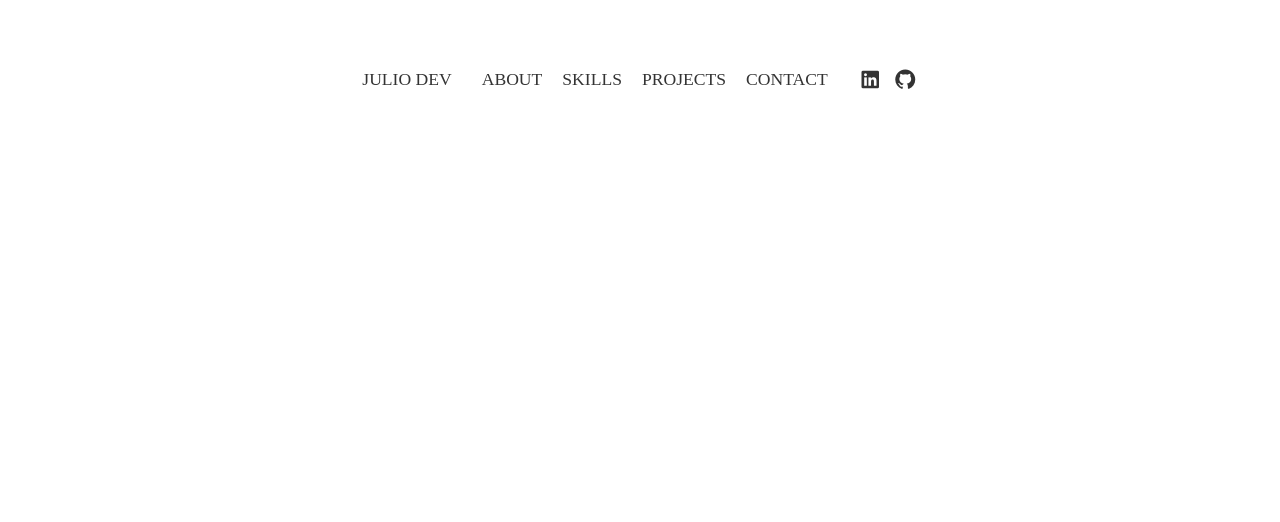
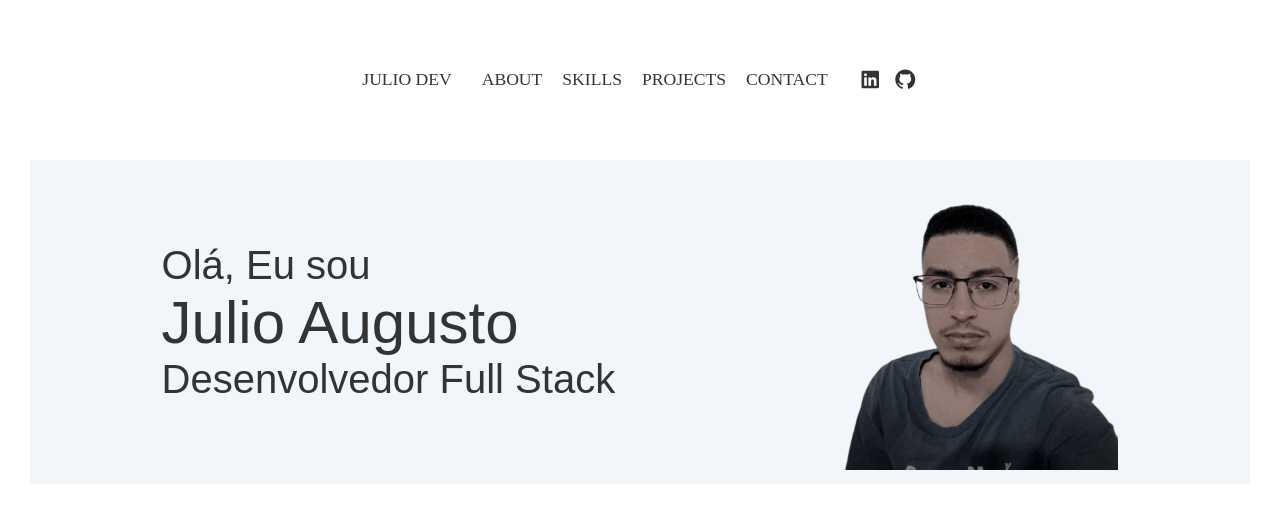
Before and after one commit to julioau15/portifolio-projetos, a plain HTML site: page index.html in a window 1280 px wide. Drawn offline with Linux system fonts and the light colour scheme.

Commit message:
adiciona secção about

```diff
--- a/index.html
+++ b/index.html
@@ -13,10 +13,10 @@
 
         <nav>
             <ul>
-                <a href="#about"><li>ABOUT</li></a>
-                <a href="#skills"><li>SKILLS</li></a>
-                <a href="#projects"><li>PROJECTS</li></a>
-                <a href="#contact"><li>CONTACT</li></a>
+                <a href="#about-section"><li>ABOUT</li></a>
+                <a href="#skills-section"><li>SKILLS</li></a>
+                <a href="#projects-section"><li>PROJECTS</li></a>
+                <a href="#contact-section"><li>CONTACT</li></a>
             </ul>
         </nav>
 
@@ -25,5 +25,17 @@
             <a href="https://github.com/julioau15/" target="_blank"><i class="fa-brands fa-github"></i></a>
         </div>
     </header>
+
+    <section class="about-section">
+        <div class="text-about">
+            <h2>Olá, Eu sou</h2>
+            <h1>Julio Augusto</h1>
+            <h2>Desenvolvedor Full Stack</h2>
+        </div>
+
+        <div class="perfil-img">
+            <img src="./img/img-perfil-removebg-preview.png" alt="imagem perfil">
+        </div>
+    </section>
 </body>
 </html>
--- a/style.css
+++ b/style.css
@@ -13,6 +13,7 @@ ul, li, a{
     --body-background-color:#ffffff;
     --text-primary-color:#333;
     --text-secondary-color:#1b1b1b;
+    --secondary-background-color:#f1f6fa;
 }
 
 body{
@@ -20,6 +21,7 @@ body{
     height: 100vh;
     background-color: var(--body-background-color);
     color: var(--text-primary-color);
+    padding: 0 30px;
 }
 
 header{
@@ -58,3 +60,30 @@ ul li:hover, i:hover{
     transform: scale(1.1);
     transition: all ease-in-out;
 }
+
+/* Secção About */
+.about-section{
+    display: flex;
+    background-color: var(--secondary-background-color);
+    width: 100%;
+    padding: 10px 30px;
+    align-items: center;
+    justify-content: space-around;
+    font-family: Poppins, sans-serif;
+}
+
+.about-section h2{
+    font-size: 40px;
+    font-weight: 300;
+}
+
+.about-section h1{
+    font-size: 60px;
+    font-weight: 400;
+}
+
+.perfil-img img{
+    width: 300px;
+    height: auto;
+    filter: grayscale(60%);
+}
```
Also changed, not shown: img/img-perfil-removebg-preview.png (added), img/img-perfil.jfif (added).
